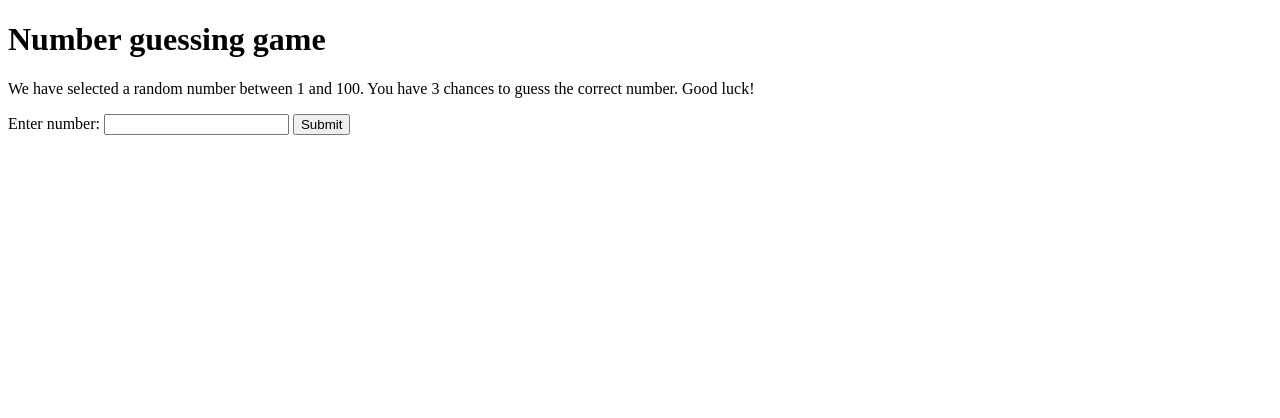
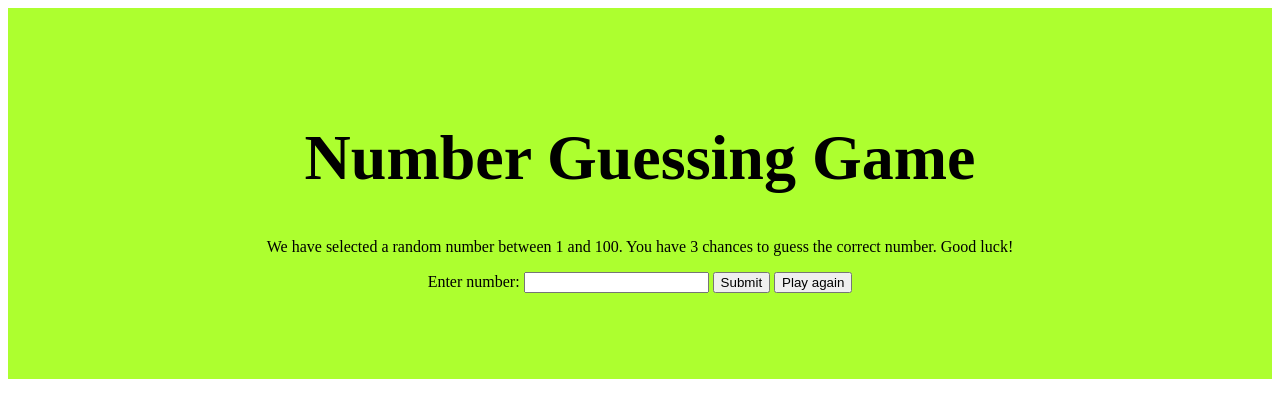
Before and after one commit to Wendell-Galvan/Javascript-projects, a plain HTML site: page Project 3/index.html in a window 1280 px wide. Drawn offline with Linux system fonts and the light colour scheme.

Commit message:
created game reset code

```diff
--- a/Project 3/index.html
+++ b/Project 3/index.html
@@ -10,18 +10,25 @@
 </head>
 <body>
 
-<h1>Number guessing game</h1>
+<div id="container">
 
-    <p>We have selected a random number between 1 and 100. You have 3 chances to guess the correct number. Good luck!</p>
+	<h1 class="header">Number Guessing Game</h1>
 
-    <form id="chooseNum" onsubmit="chooseNumber()">
-    	<label for="guess">Enter number:</label>
-  		<input id="guess" type="number">
-  		<input type="submit">
-  		<p id="feedback"></p>
-	</form>
+	    <p>We have selected a random number between 1 and 100. You have 3 chances to guess the correct number. Good luck!</p>
+
+	    <form id="chooseNum" onsubmit="chooseNumber(event)">
+	    	<label for="guess">Enter number:</label>
+	  		<input id="guess" type="number">
+	  		<input id="submit" type="submit">
+	  		<button id="playAgain">Play again</button>
+		</form>
 
 
+	<div id="results">
+		<p id="feedback"></p>
+	</div>
+
+</div>
 
 
 <script src="script.js"></script>
--- a/Project 3/script.js
+++ b/Project 3/script.js
@@ -9,22 +9,45 @@ trying to actually submit data to a backend somewhere, but there's no backend, y
 your JavaScript function. To solve this, Google "html prevent form submit" and that should point you in the right direction.
 */
 
+let submitButton = document.getElementById('submit');
+let playAgain = document.getElementById('playAgain');
+let randomNumber = Math.floor(Math.random() * 100) + 1;
+   console.log('Random Number', randomNumber);
+let guessCount = 0;
 
-let chooseNum = document.getElementById('chooseNum');
+function chooseNumber(event){
+	event.preventDefault();
 
-chooseNum.addEventListener('submit', function(event){
-	event.preventDefault();
+	let feedback = document.getElementById('feedback');
+	let userGuess = document.getElementById('guess').valueAsNumber;
+
+	if (userGuess === randomNumber){
+		feedback.textContent = "Congrats! You got it right.";
+	} else if (userGuess < randomNumber){
+		feedback.textContent = "Too low! You guessed " + userGuess + ". Try again";
+	} else if (userGuess > randomNumber){
+		feedback.textContent = "Too high! You guessed " + userGuess + ". Try again";
+	} else {
+		feedback.textContent = "Guess a number between 1 and 100";
+	}
+
+};
+
+//Reload game
+playAgain.addEventListener('click', function(){
+	document.getElementById('guess').value = '';
+	guessCount = 0;
+	randomNumber = Math.floor(Math.random() * 100) + 1;
 })
 
-const randomNumber = Math.floor(Math.random() * 100) + 1;
-   console.log('Random Number', randomNumber);
 
-function chooseNumber(){
-	let feedback = document.getElementById('feedback');
-	let userGuess = document.getElementById('guess').value;
-
-	if (userGuess === randomNumber){
-		return feedback.textContent = "You got it right!";
-	};
-
-};
+//Game over reset
+submitButton.addEventListener('click', function(){
+	guessCount++;
+	if (guessCount === 3){
+		alert("Game over. Try again.");
+		document.getElementById('guess').value = '';
+		guessCount = 0;
+		randomNumber = Math.floor(Math.random() * 100) + 1;
+	}
+})
--- a/Project 3/style.css
+++ b/Project 3/style.css
@@ -0,0 +1,9 @@
+#container {
+  padding: 70px 0;
+  text-align: center;
+  background-color: greenyellow;
+}
+
+.header {
+  font-size: 4em;
+}
```
